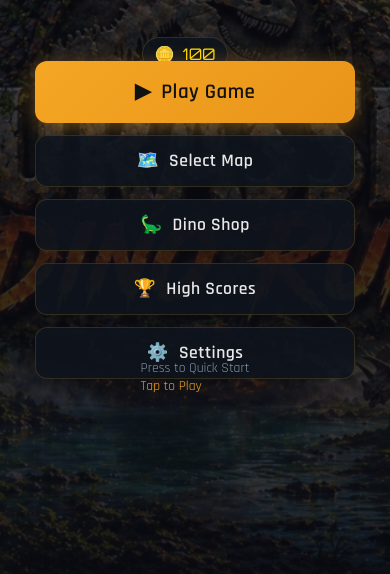
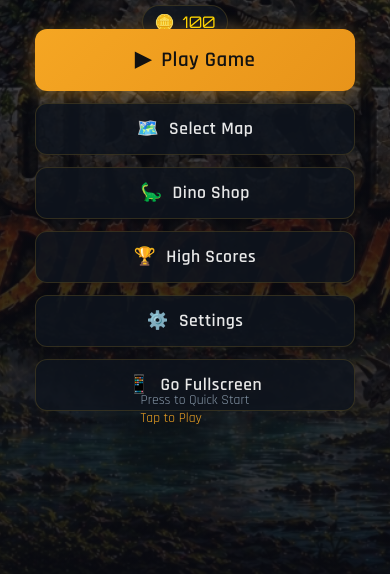
Before and after one commit to Vignesh-SVK24/Dino-Game-, a plain HTML site: page index.html in a window 390 px wide. Shown: the part 270-844 px from the top of the page. Drawn offline with Linux system fonts and the light colour scheme.

Commit message:
Add web manifest and fullscreen button for mobile playability

```diff
--- a/index.html
+++ b/index.html
@@ -9,6 +9,7 @@
   <link rel="preconnect" href="https://fonts.gstatic.com" crossorigin>
   <link href="https://fonts.googleapis.com/css2?family=Cinzel+Decorative:wght@700;900&family=Rajdhani:wght@400;500;600;700&family=Orbitron:wght@400;700;900&display=swap" rel="stylesheet">
   <link rel="stylesheet" href="style.css">
+  <link rel="manifest" href="manifest.json">
 </head>
 <body>
   <div id="app">
@@ -61,6 +62,9 @@
         </button>
         <button class="btn btn-secondary" id="btn-settings" onclick="JDR.app.showScreen('settings-screen')">
           <span class="btn-icon">⚙️</span> Settings
+        </button>
+        <button class="btn btn-secondary" onclick="JDR.app.toggleFullscreen()">
+          <span class="btn-icon">📱</span> Go Fullscreen
         </button>
       </div>
       <div class="menu-footer">
--- a/js/app.js
+++ b/js/app.js
@@ -217,6 +217,16 @@ JDR.app={
       if(e.target === mJump || e.target === mDuck || mJump.contains(e.target) || mDuck.contains(e.target)) return;
       if(self.currentScreen==='game-screen' && !JDR.engine.paused) JDR.engine.jump(0);
     });
+  },
+
+  toggleFullscreen:function(){
+    if(!document.fullscreenElement){
+      document.documentElement.requestFullscreen().catch(function(e){
+        console.error('Error entering fullscreen:',e);
+      });
+    }else{
+      document.exitFullscreen();
+    }
   }
 };
 
```
Also changed, not shown: manifest.json (added).
